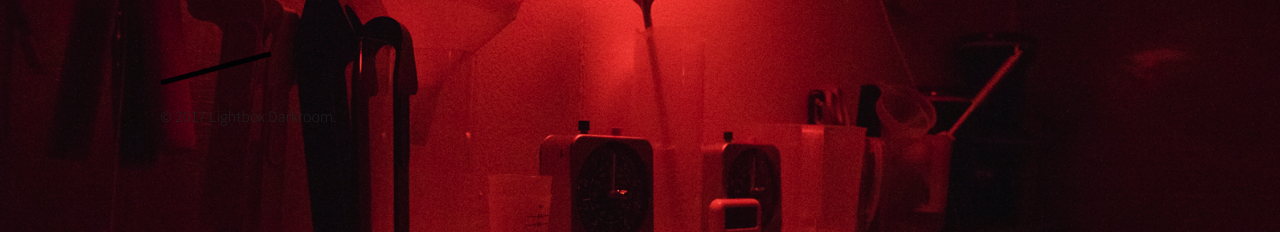
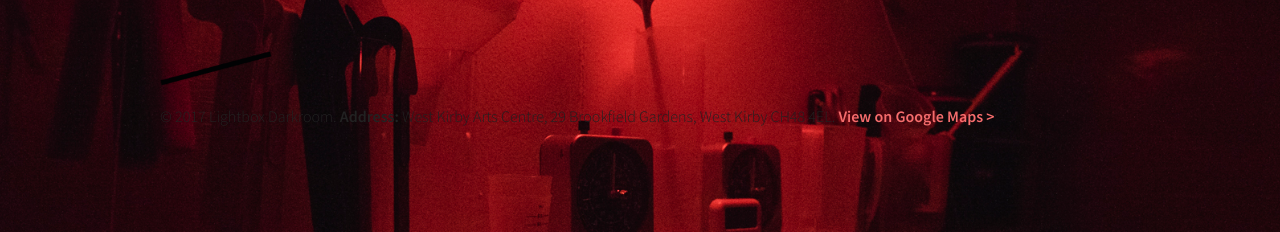
Before and after one commit to martincf/lightbox, a Jekyll site: the page built from index.md, in a window 1280 px wide. Shown: the part 2129-2361 px from the top of the page. Built offline with Jekyll 4.4.1, drawn with Linux system fonts in a browser that asks for light colours.

Commit message:
Added address and map link in footer

```diff
--- a/_includes/footer.html
+++ b/_includes/footer.html
@@ -1,6 +1,6 @@
   {% include getintouch.html %}
   <footer class="footer-site">
-    <p>&copy; {{ site.time | date: '%Y' }} Lightbox Darkroom.</p>
+    <p>&copy; {{ site.time | date: '%Y' }} Lightbox Darkroom. <b>Address:</b> West Kirby Arts Centre, 29 Brookfield Gardens, West Kirby CH48 4EL. <a href="https://goo.gl/maps/vzU4Jmw8bYu">View on Google Maps > </a></p>
   </footer>
 </main>
 <script>
```
